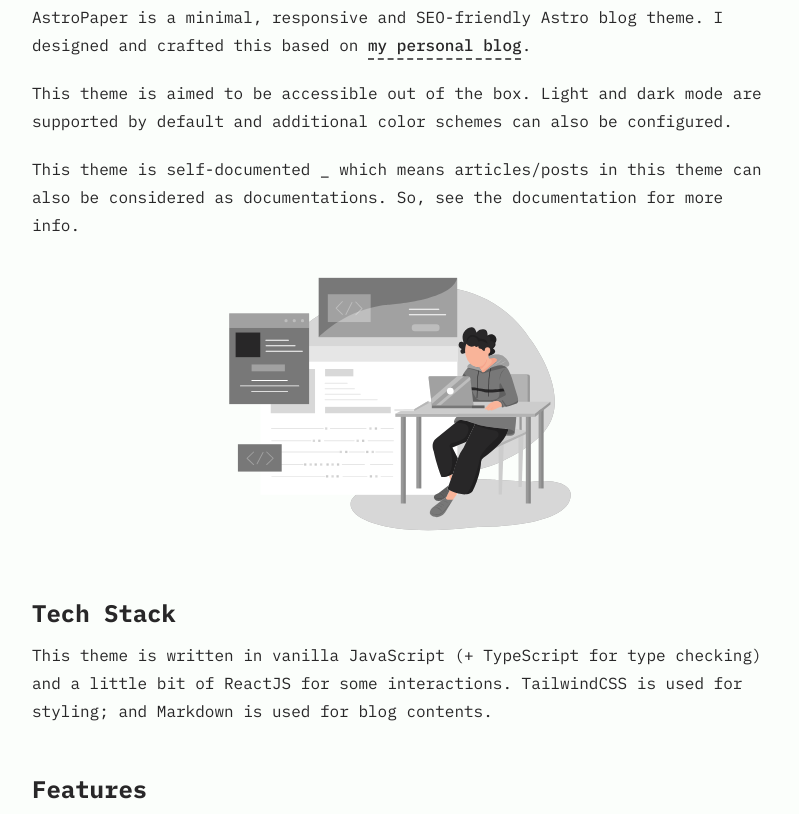
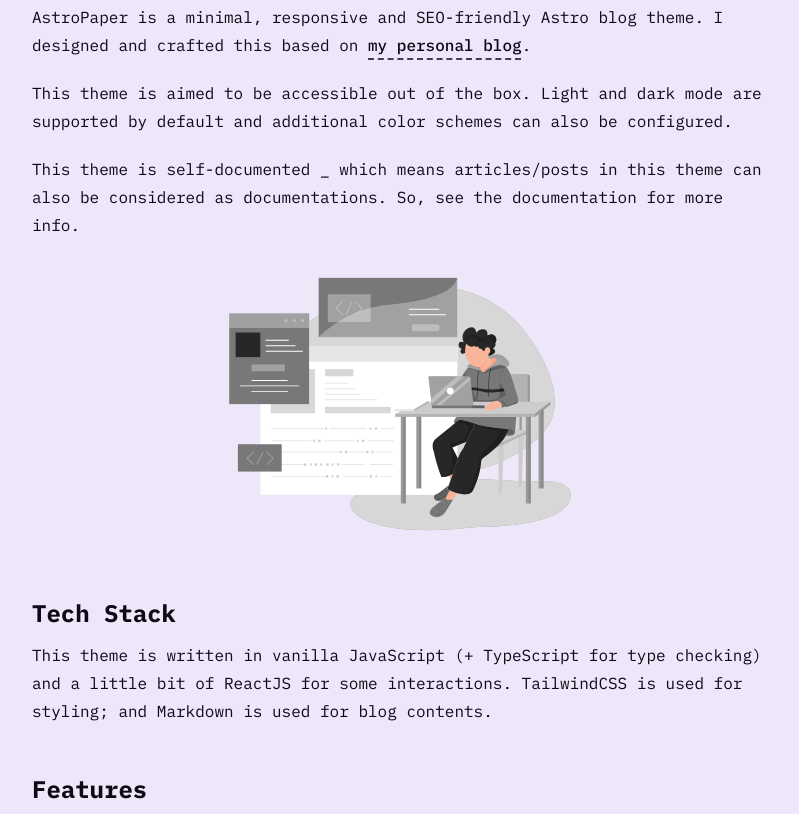
Before and after one commit to miguehm/miguehm.github.io, an Astro site: page /about in a window 1280 px wide. Shown: the part 306-1120 px from the top of the page, without its empty margins (240-1039 px from the left). Built offline with nearby package versions, Linux system fonts and the light colour scheme; Astro itself is replaced by a stand-in of ours.

Commit message:
refactor: theme colors

```diff
--- a/astro.config.ts
+++ b/astro.config.ts
@@ -28,7 +28,7 @@ export default defineConfig({
     ],
     shikiConfig: {
       // For more themes, visit https://shiki.style/themes
-      themes: { light: "one-dark-pro", dark: "one-dark-pro" },
+      themes: { light: "github-light-default", dark: "github-dark-dimmed" },
       wrap: true,
     },
   },
--- a/src/styles/base.css
+++ b/src/styles/base.css
@@ -5,20 +5,20 @@
 @layer base {
   :root,
   html[data-theme="light"] {
-    --color-fill: 251, 254, 251;
-    --color-text-base: 40, 39, 40;
-    --color-accent: 0, 108, 172;
-    --color-card: 230, 230, 230;
+    --color-fill: 237, 231, 249;
+    --color-text-base: 14, 8, 23;
+    --color-accent: 93, 25, 210;
+    --color-card: 155, 111, 231;
     --color-card-muted: 205, 205, 205;
-    --color-border: 236, 233, 233;
+    --color-border: 155, 111, 231;
   }
   html[data-theme="dark"] {
-    --color-fill: 33, 39, 55;
-    --color-text-base: 234, 237, 243;
-    --color-accent: 255, 107, 1;
-    --color-card: 52, 63, 96;
+    --color-fill: 12, 6, 23;
+    --color-text-base: 237, 231, 247;
+    --color-accent: 113, 47, 230;
+    --color-card: 68, 24, 144;
     --color-card-muted: 138, 51, 2;
-    --color-border: 171, 75, 8;
+    --color-border: 68, 24, 144;
   }
   #sun-svg,
   html[data-theme="dark"] #moon-svg {
```
